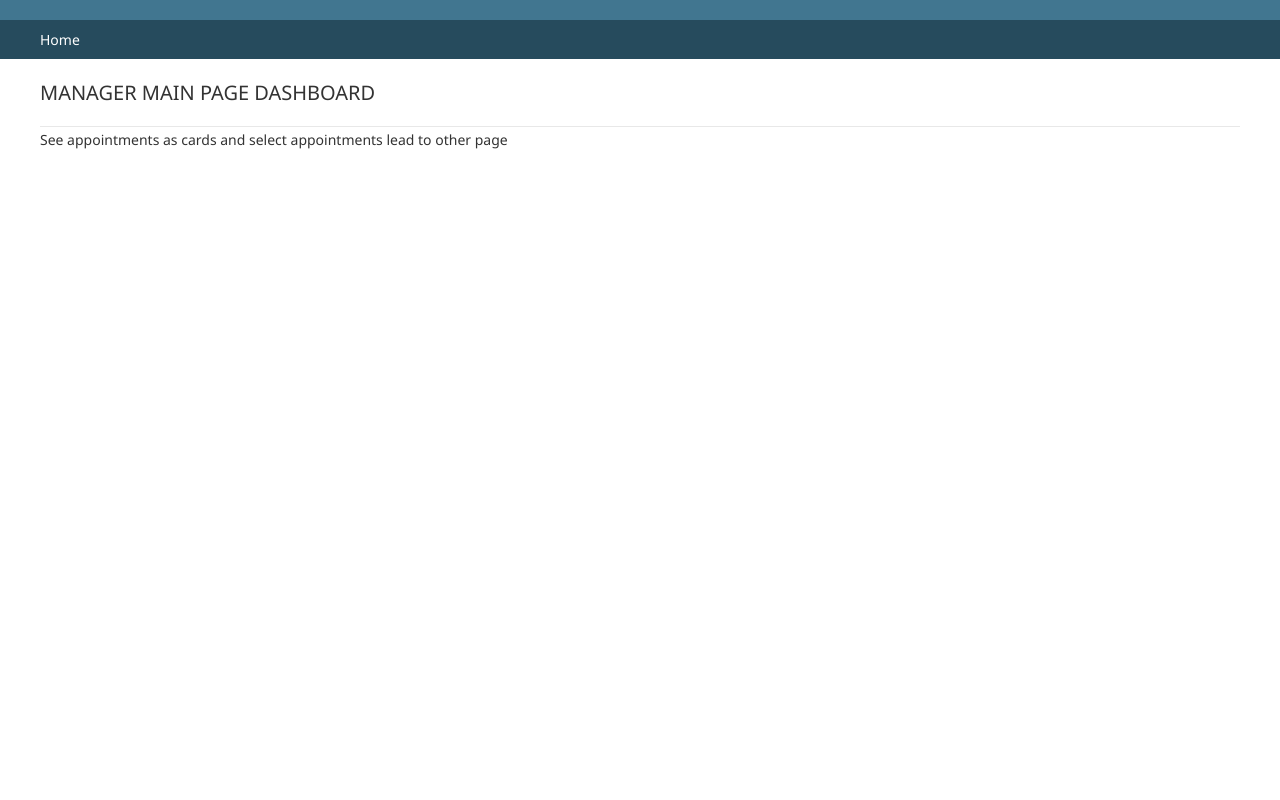
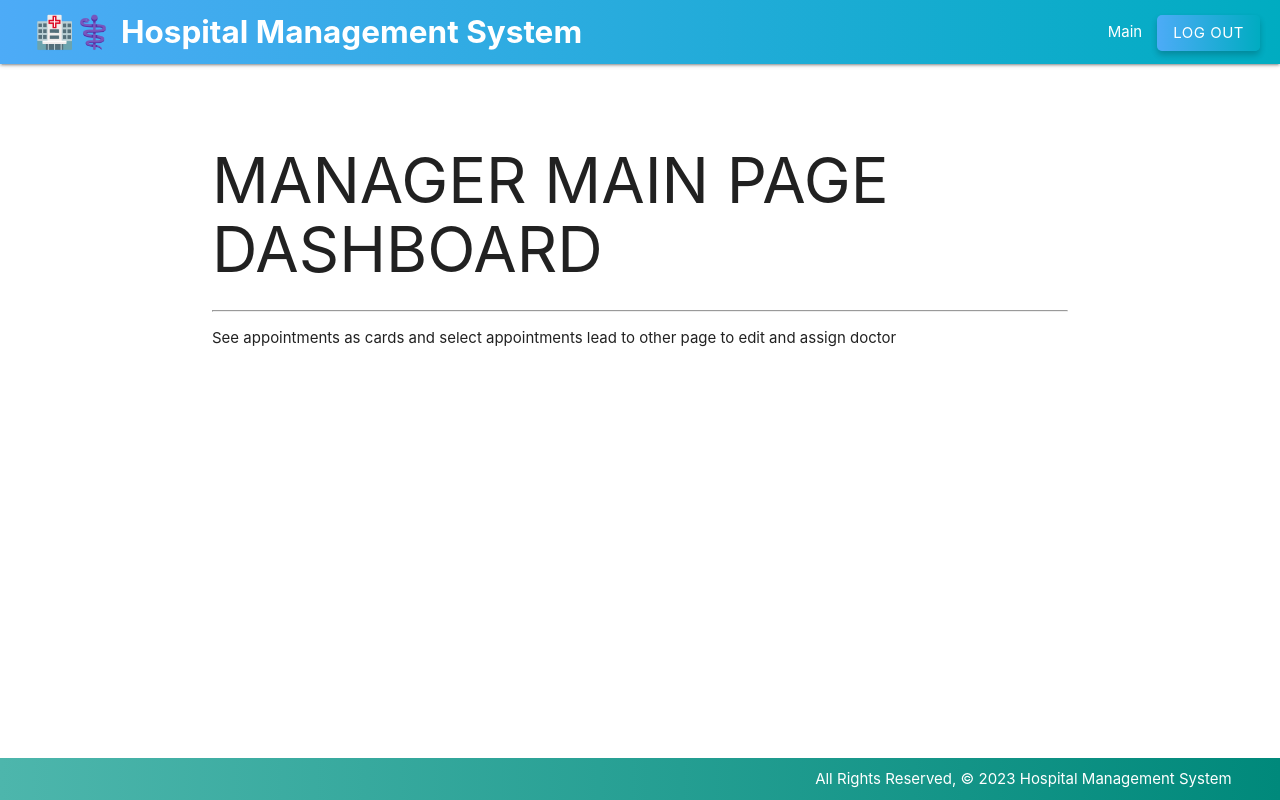
Before and after one commit to PyConqueror/Hospital-Management-System, a Django app: template main_app/templates/manager/index.html in a window 1280 px wide. Run offline with Django 5.2, Linux system fonts and the light colour scheme; the template is opened without the code that fills it, so the values that code supplies are empty.

Commit message:
minor fix on logout button

```diff
--- a/main_app/templates/doctor/base.html
+++ b/main_app/templates/doctor/base.html
@@ -23,7 +23,7 @@
                     <li>
                         <form action="{% url 'logout' %}" method="post">
                             {% csrf_token %}
-                            <input type="submit" value="Log Out">
+                            <input class="btn" type="submit" value="Log Out">
                         </form>
                      </li>
                 </ul>
--- a/main_app/templates/manager/base.html
+++ b/main_app/templates/manager/base.html
@@ -23,7 +23,7 @@
                     <li>
                         <form action="{% url 'logout' %}" method="post">
                             {% csrf_token %}
-                            <input type="submit" value="Log Out">
+                            <input class="btn" type="submit" value="Log Out">
                         </form>
                      </li>
                 </ul>
--- a/main_app/templates/manager/index.html
+++ b/main_app/templates/manager/index.html
@@ -1,10 +1,10 @@
-{% extends 'admin/base.html' %}
+{% extends 'manager/base.html' %}
 {% block content %}
 
 <h1>MANAGER MAIN PAGE DASHBOARD</h1>
 <hr>
 
-<p>See appointments as cards and select appointments lead to other page</p>
+<p>See appointments as cards and select appointments lead to other page to edit and assign doctor</p>
 <p></p>
 
 
--- a/main_app/templates/patient/base.html
+++ b/main_app/templates/patient/base.html
@@ -23,7 +23,7 @@
                     <li>
                         <form action="{% url 'logout' %}" method="post">
                             {% csrf_token %}
-                            <input type="submit" value="Log Out">
+                            <input class="btn" type="submit" value="Log Out">
                         </form>
                      </li>
                 </ul>
```
